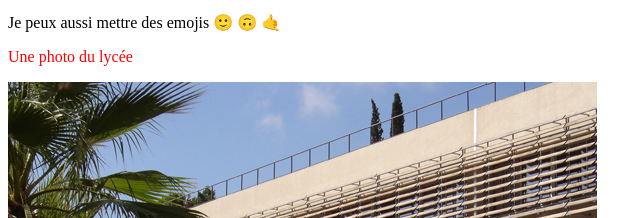
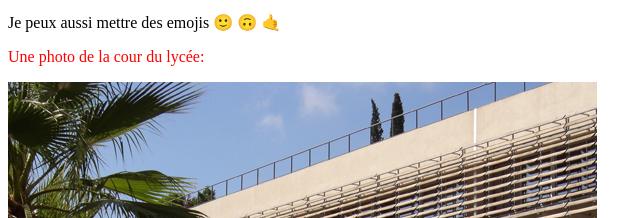
Before and after one commit to JustineGalabert/JustineGalabert.github.io, a plain HTML site: page index.html in a window 1280 px wide. Shown: the part 208-426 px from the top of the page, 0-640 px from the left. Drawn offline with Linux system fonts and the light colour scheme.

Commit message:
Update index.html

```diff
--- a/index.html
+++ b/index.html
@@ -9,7 +9,7 @@
   <p> Je construit mon site web </p>
   <p style="color:blue;"> Je peux écrire en bleu </p>
   <p> Je peux aussi mettre des emojis &#128578 &#128579 &#129305  </p>
-  <p style="color:red;"> Une photo du lycée </p>
+  <p style="color:red;"> Une photo de la cour du lycée: </p>
 
   <p><img src="vence.png" alt=";)"></p>
 <p>Bonjour. Vous souhaitez visiter <a href="https://www.lyc-henri-matisse.ac-nice.fr/">Le site du Lycée</a> </p>
```
